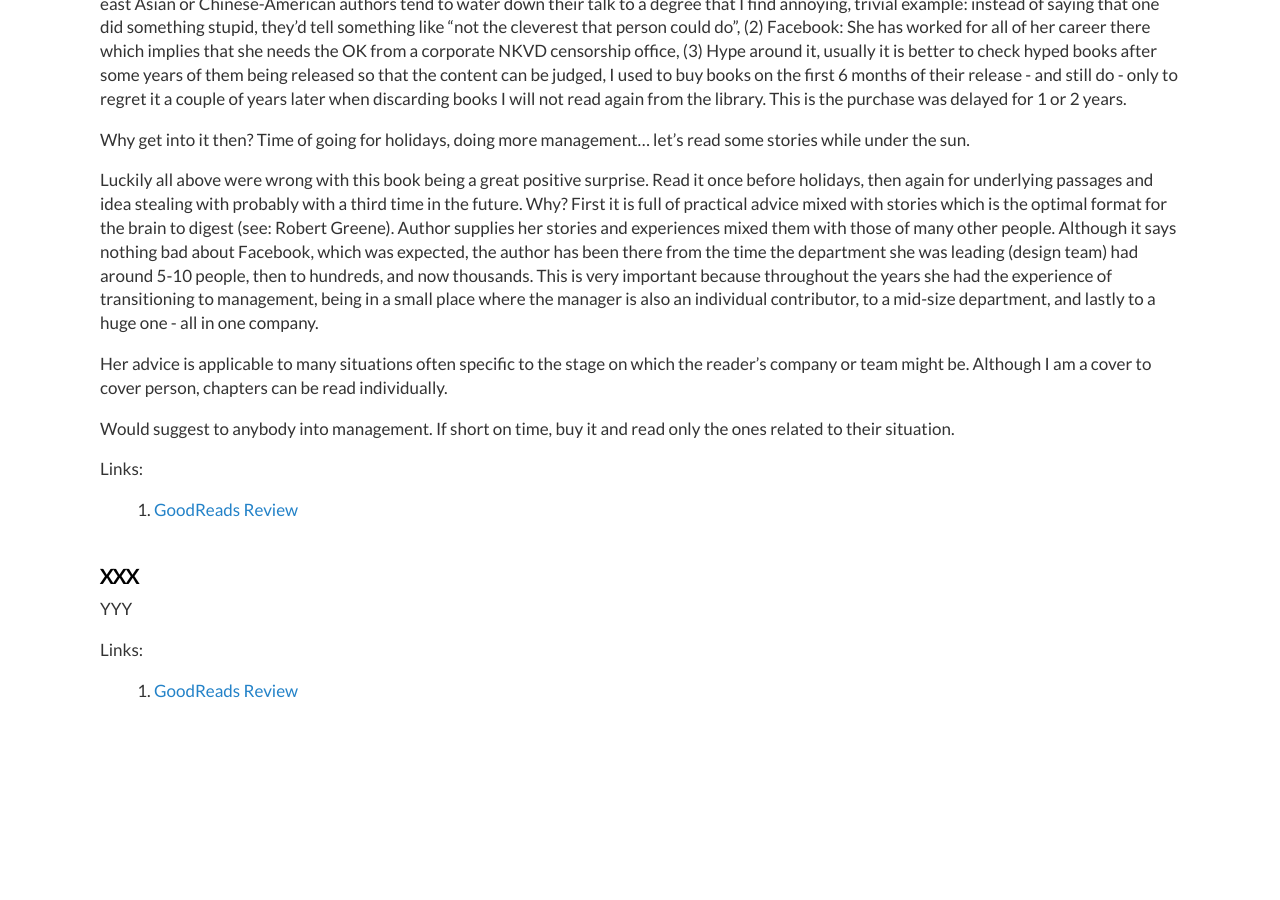
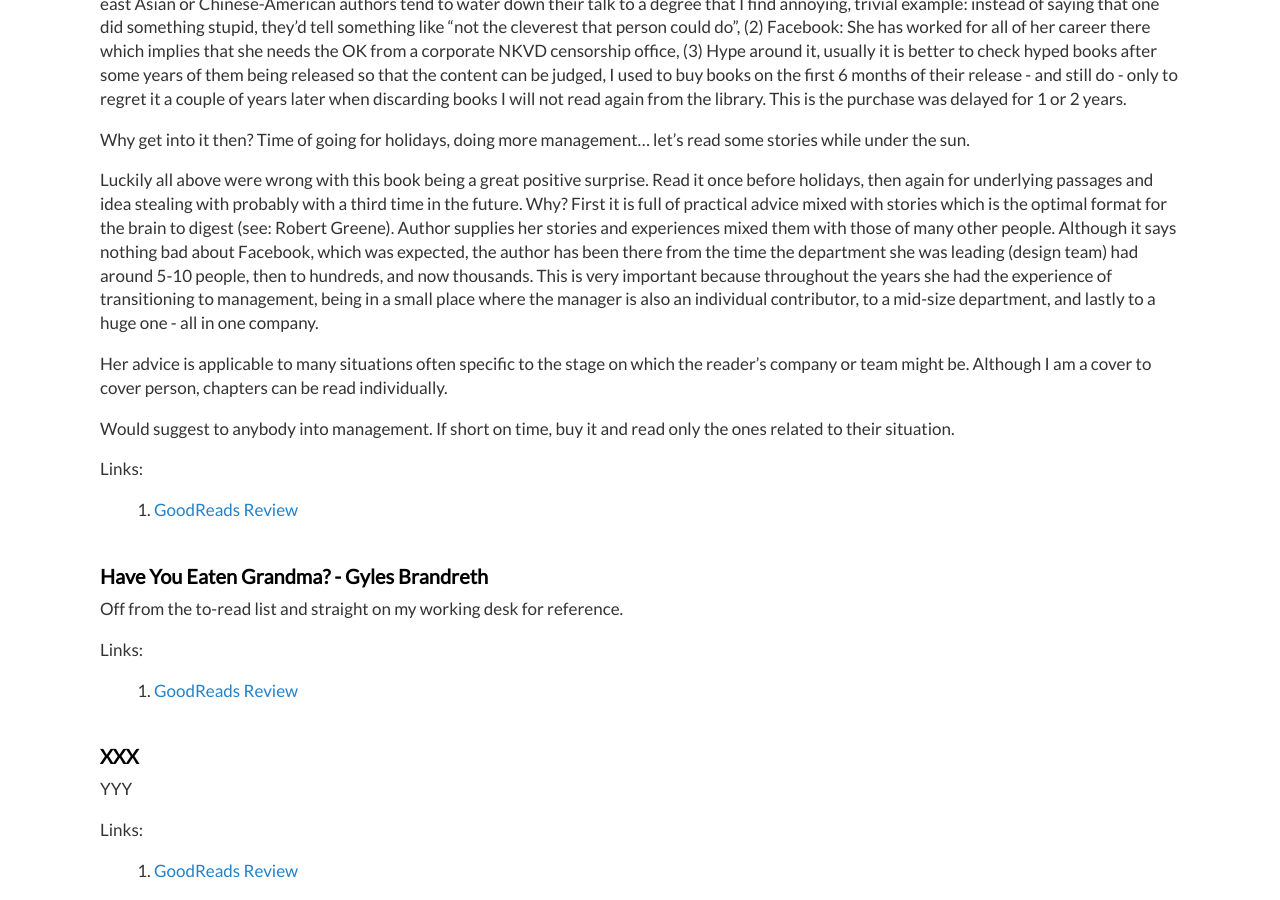
Before and after one commit to dimitrismistriotis/dimitrismistriotis.github.io, a Jekyll site: the page built from _posts/2020-01-13-books_of_2020.md, in a window 1280 px wide and 900 px high, scrolled down 5612 px. Built offline with Jekyll 4.4.1, drawn with Linux system fonts in a browser that asks for light colours; before the commit the page ends 6331 px from its top, so only the background shows below that.

Commit message:
Have You Eaten Grandma? - Gyles Brandreth

```diff
--- a/_posts/2020-01-13-books_of_2020.md
+++ b/_posts/2020-01-13-books_of_2020.md
@@ -220,6 +220,15 @@ Links:
 
 1.  [GoodReads Review](https://www.goodreads.com/review/show/2763897570)
 
+
+## Have You Eaten Grandma? -  Gyles Brandreth
+
+Off from the to-read list and straight on my working desk for reference.
+
+Links:
+
+1.  [GoodReads Review](https://www.goodreads.com/review/show/3047978101)
+
 ## XXX
 
 YYY
```
